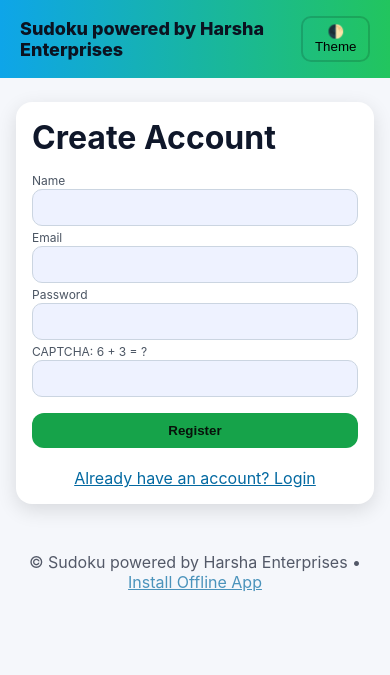
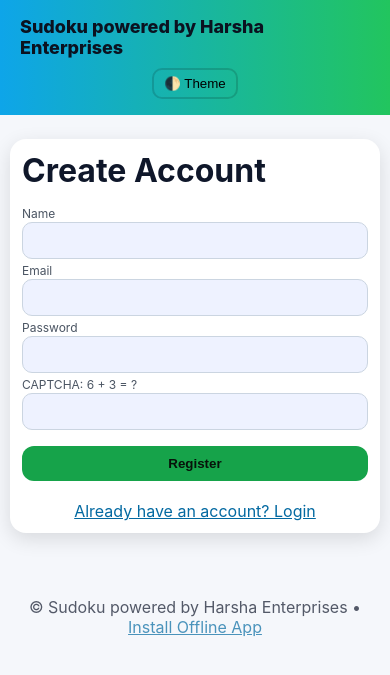
Before and after one commit to harsha86396/sudoku_app, a Flask app: page /register in a window 390 px wide. Shown: the top 675 px of the page. Run offline with Flask 3, Linux system fonts and the light colour scheme; parts of the project's set-up code (start-up, migrations or seed data) failed here and were passed over.

Commit message:
Update style.css

```diff
--- a/static/css/style.css
+++ b/static/css/style.css
@@ -8,32 +8,92 @@
   --cell:#eef2ff; --link:#0369a1;
 }
 *{box-sizing:border-box}
-body{background:var(--bg);color:var(--text);font-family:Inter,system-ui,Segoe UI,Roboto,Arial,sans-serif;margin:0}
+body{background:var(--bg);color:var(--text);font-family:Inter,system-ui,Segoe UI,Roboto,Arial,sans-serif;margin:0; transition: background 0.3s, color 0.3s;}
 .header{padding:16px 20px;background:linear-gradient(90deg,#0ea5e9,#22c55e);color:#0b1220;font-weight:800;display:flex;justify-content:space-between;align-items:center}
 .header .brand{font-size:18px}
-.theme-toggle{background:transparent;border:2px solid rgba(0,0,0,.15);padding:6px 10px;border-radius:10px;cursor:pointer}
+.theme-toggle{background:transparent;border:2px solid rgba(0,0,0,.15);padding:6px 10px;border-radius:10px;cursor:pointer; transition: all 0.3s;}
+.theme-toggle:hover{background: rgba(0,0,0,0.1);}
 .container{max-width:1100px;margin:24px auto;padding:0 16px}
-.card{background:var(--panel);border-radius:16px;padding:16px;box-shadow:0 6px 20px rgba(0,0,0,.12)}
+.card{background:var(--panel);border-radius:16px;padding:16px;box-shadow:0 6px 20px rgba(0,0,0,.12); transition: all 0.3s;}
 h1,h2{margin:0 0 12px 0}
-a{color:var(--link)}
-a.btn,button.btn{background:var(--accent);color:#07120a;border:none;border-radius:12px;padding:10px 14px;font-weight:700;cursor:pointer;text-decoration:none;display:inline-block}
+a{color:var(--link); transition: color 0.3s;}
+a.btn,button.btn{background:var(--accent);color:#07120a;border:none;border-radius:12px;padding:10px 14px;font-weight:700;cursor:pointer;text-decoration:none;display:inline-block; transition: all 0.3s;}
+a.btn:hover,button.btn:hover{opacity: 0.9; transform: translateY(-2px);}
 .btn.secondary{background:#38bdf8;color:#07120a}
 .btn.danger{background:var(--danger);color:#fff}
-nav a{color:var(--text);margin-right:12px;text-decoration:none}
-nav a:hover{text-decoration:underline}
-.grid{display:grid;grid-template-columns:repeat(9, 40px);gap:6px;justify-content:center;margin:16px 0}
-.cell{width:40px;height:40px;background:var(--cell);border-radius:8px;display:flex;align-items:center;justify-content:center;font-weight:700;font-size:18px;user-select:none}
+nav a{color:var(--text);margin-right:12px;text-decoration:none; transition: all 0.3s;}
+nav a:hover{text-decoration:underline; color: var(--accent);}
+.sudoku-container{display:grid;grid-template-columns:repeat(3,1fr);gap:8px;max-width:500px;margin:0 auto;}
+.sudoku-box{display:grid;grid-template-columns:repeat(3,1fr);gap:1px;border:2px solid var(--muted);padding:2px;background-color:var(--muted);}
+.cell{width:100%;aspect-ratio:1;background:var(--cell);display:flex;align-items:center;justify-content:center;font-weight:700;font-size:1.2rem;user-select:none;border:1px solid var(--muted); transition: all 0.3s;}
 .cell.prefilled{color:#38bdf8}
 .cell.error{background:#3b0d0d}
 .controls{display:flex;flex-wrap:wrap;gap:8px;justify-content:center;margin:12px 0}
 .small{color:var(--muted);font-size:12px}
-footer{opacity:.7;text-align:center;padding:24px}
-input,select{width:100%;padding:10px;border-radius:10px;border:1px solid #334155;background:var(--cell);color:var(--text)}
+footer{opacity:.7;text-align:center;padding:24px; margin-top: 40px;}
+input,select{width:100%;padding:10px;border-radius:10px;border:1px solid #334155;background:var(--cell);color:var(--text); transition: all 0.3s;}
 :root.light input,:root.light select{border-color:#cbd5e1}
 label{font-size:12px;color:var(--muted)}
 hr{border-color:#1f2937}
-.alert{padding:10px 12px;border-radius:10px;margin:8px 0;background:#0b3a1a;color:#b7f7c5}
+.alert{padding:10px 12px;border-radius:10px;margin:8px 0;background:#0b3a1a;color:#b7f7c5; transition: all 0.3s;}
 .alert.err{background:#3a0b0b;color:#ffc9c9}
 .table{width:100%;border-collapse:collapse}
 .table th,.table td{padding:8px;border-bottom:1px solid #1f2937;text-align:left}
 :root.light .table th,:root.light .table td{border-bottom:1px solid #e5e7eb}
+
+/* Responsive design */
+@media (max-width: 600px) {
+  .sudoku-container {
+    grid-template-columns: 1fr;
+    max-width: 300px;
+  }
+
+  .cell {
+    font-size: 1rem;
+  }
+
+  .header {
+    flex-direction: column;
+    gap: 10px;
+  }
+
+  .container {
+    padding: 0 10px;
+  }
+
+  .card {
+    padding: 12px;
+  }
+}
+
+/* System preference based theme */
+@media (prefers-color-scheme: light) {
+  :root:not(.dark) {
+    --bg: #f5f7fb;
+    --panel: #ffffff;
+    --text: #0f172a;
+    --accent: #16a34a;
+    --muted: #4b5563;
+    --danger: #b91c1c;
+    --cell: #eef2ff;
+    --link: #0369a1;
+  }
+}
+
+@media (prefers-color-scheme: dark) {
+  :root:not(.light) {
+    --bg: #0f172a;
+    --panel: #111827;
+    --text: #e5e7eb;
+    --accent: #22c55e;
+    --muted: #94a3b8;
+    --danger: #ef4444;
+    --cell: #0b1220;
+    --link: #38bdf8;
+  }
+}
+
+/* Animation for theme switching */
+* {
+  transition: background-color 0.3s, color 0.3s, border-color 0.3s;
+}
```
